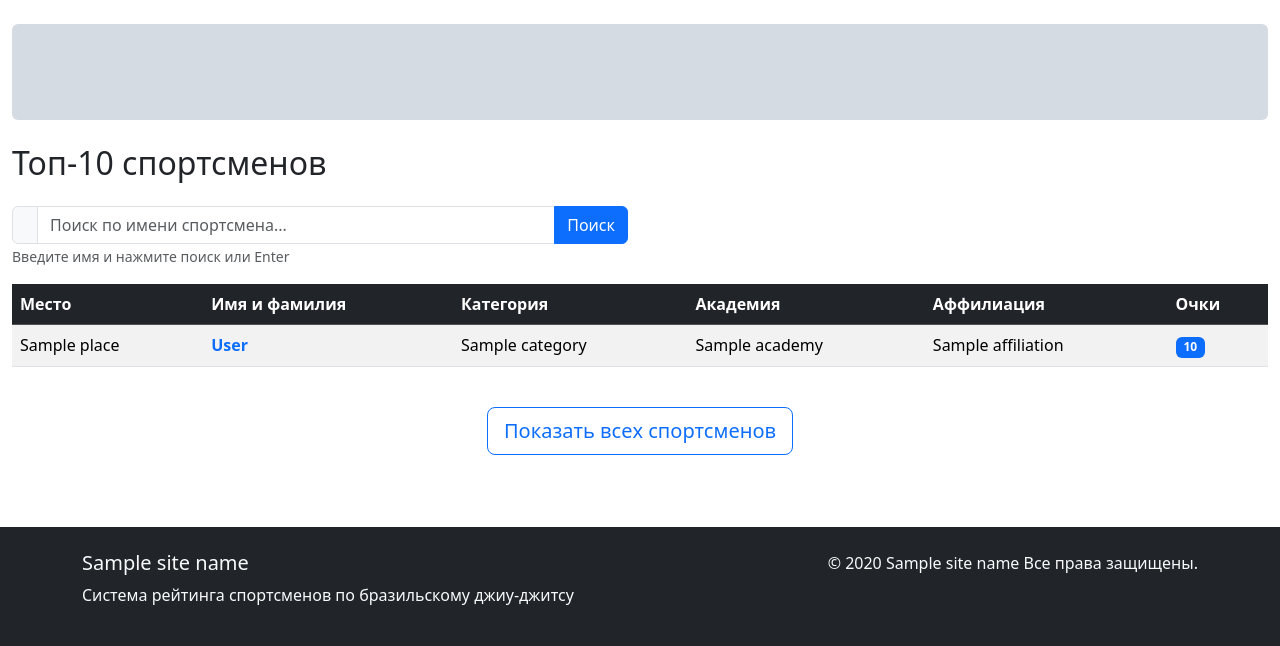
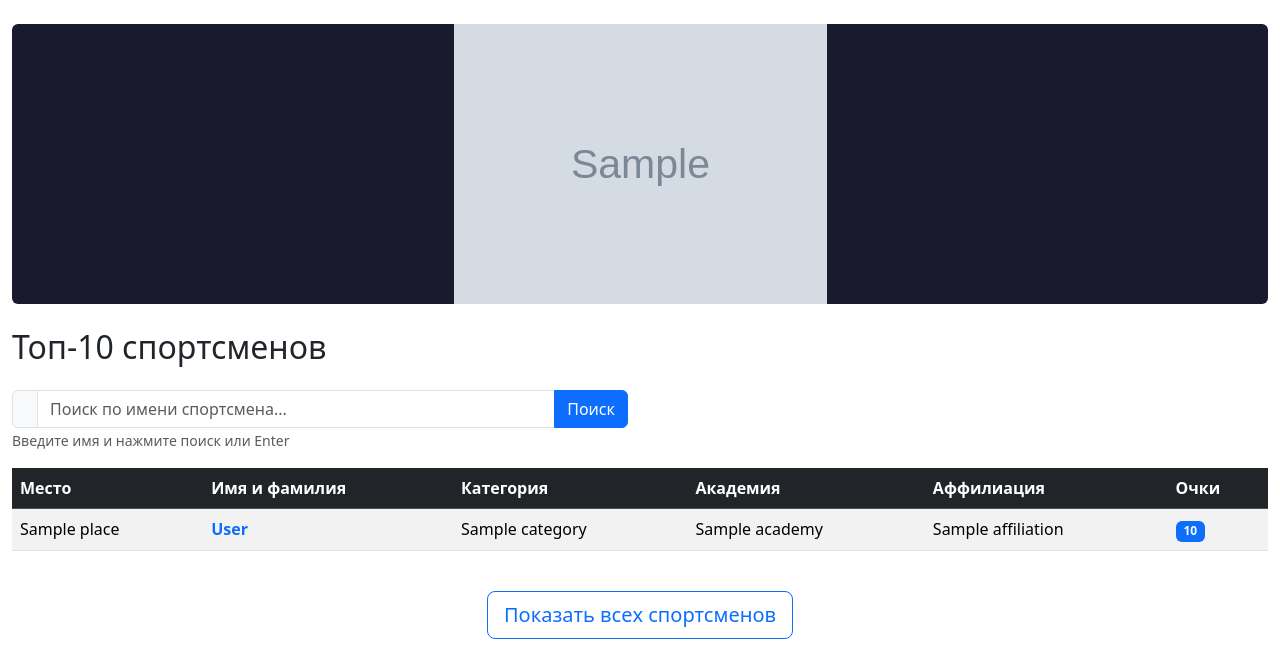
Before and after one commit to krs83/bjj_rating, a Python web app: template frontend/templates/index.html in a window 1280 px wide. Shown: the part 56-702 px from the top of the page. Run offline with Jinja, Linux system fonts and the light colour scheme; the template is opened without the code that fills it: most values are stand-ins (such as "Sample title", 1, 10 or a date in 2020); grey boxes marked "Sample" are stand-in pictures.

Commit message:
fix: make header pic adaptive

```diff
--- a/frontend/templates/index.html
+++ b/frontend/templates/index.html
@@ -4,22 +4,49 @@
 
 {% block content %}
 
+<style>
+    .jumbotron-adaptive {
+        background-repeat: no-repeat;
+        background-attachment: local;
+        background-position: center 25%;
+        transition: all 0.3s ease;
+    }
+
+    @media (min-width: 1360px) {
+        .jumbotron-adaptive {
+            background-image: url('{{ header_image }}');
+            background-size: cover;
+            min-height: 500px;
+            padding: 5rem;
+        }
+    }
+
+    @media (max-width: 1359px) {
+        .jumbotron-adaptive {
+            background-image: url('{{ header_image_mobile|default(header_image) }}');
+            width: 100%;
+            height: auto;
+            background-size: contain;
+            background-repeat: no-repeat;
+            background-position: center;
+            background-color: #1a1a2e;
+            min-height: 280px;
+            padding: 2rem 1.5rem;
+        }
+    }
+</style>
+
 <div class="row">
     <div class="col-12">
-        <div class="jumbotron text-white p-5 rounded mb-4 position-relative"
-             style="
-                    background: url('{{ header_image }}') no-repeat center 25%;
-                    background-size: cover;
-                    background-attachment: local;">
+        <div class="jumbotron-adaptive text-white rounded mb-4 position-relative">
         </div>
     </div>
 </div>
 
-<!-- Топ-25 спортсменов -->
+<!-- Топ-10 спортсменов -->
 <div class="row">
     <div class="col-12">
         <h2 class="mb-4"><i class="fas fa-crown"></i> Топ-10 спортсменов</h2>
-
 
         {% include "components/search.html" %}
 
@@ -38,6 +65,4 @@
     </div>
 </div>
 
-
-
 {% endblock %}
```
